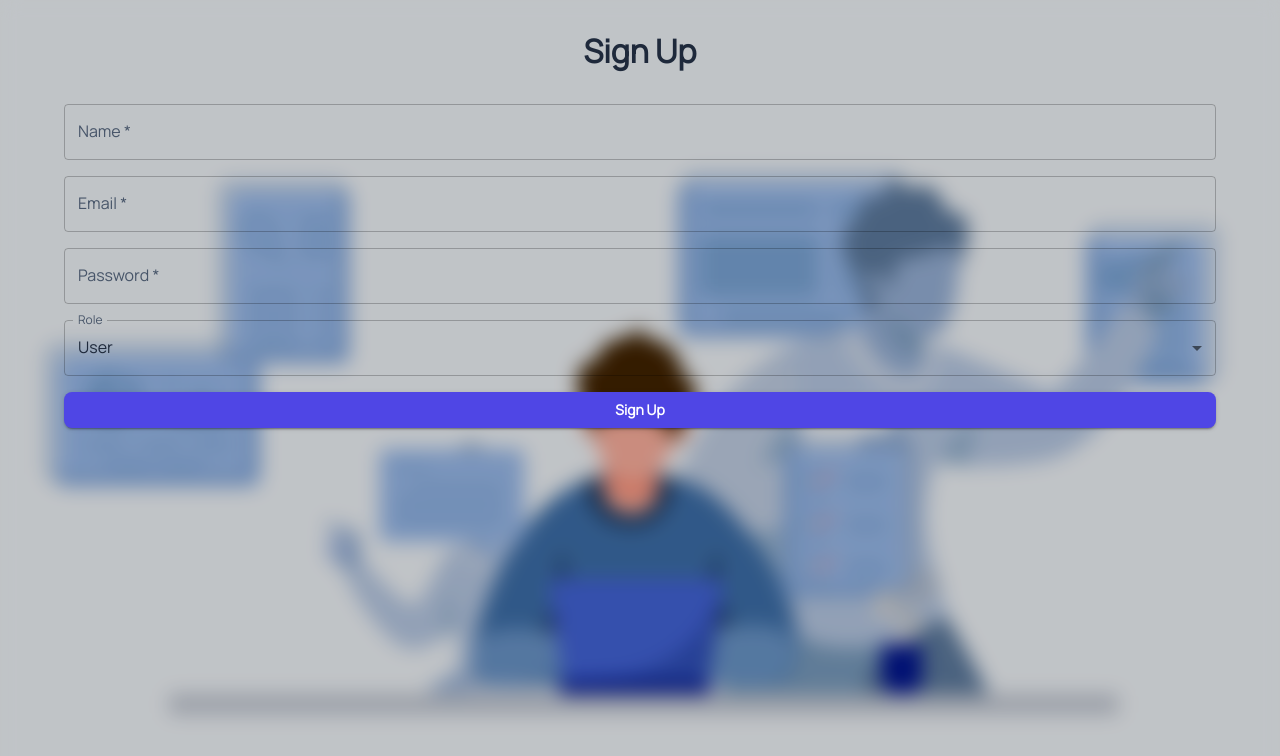
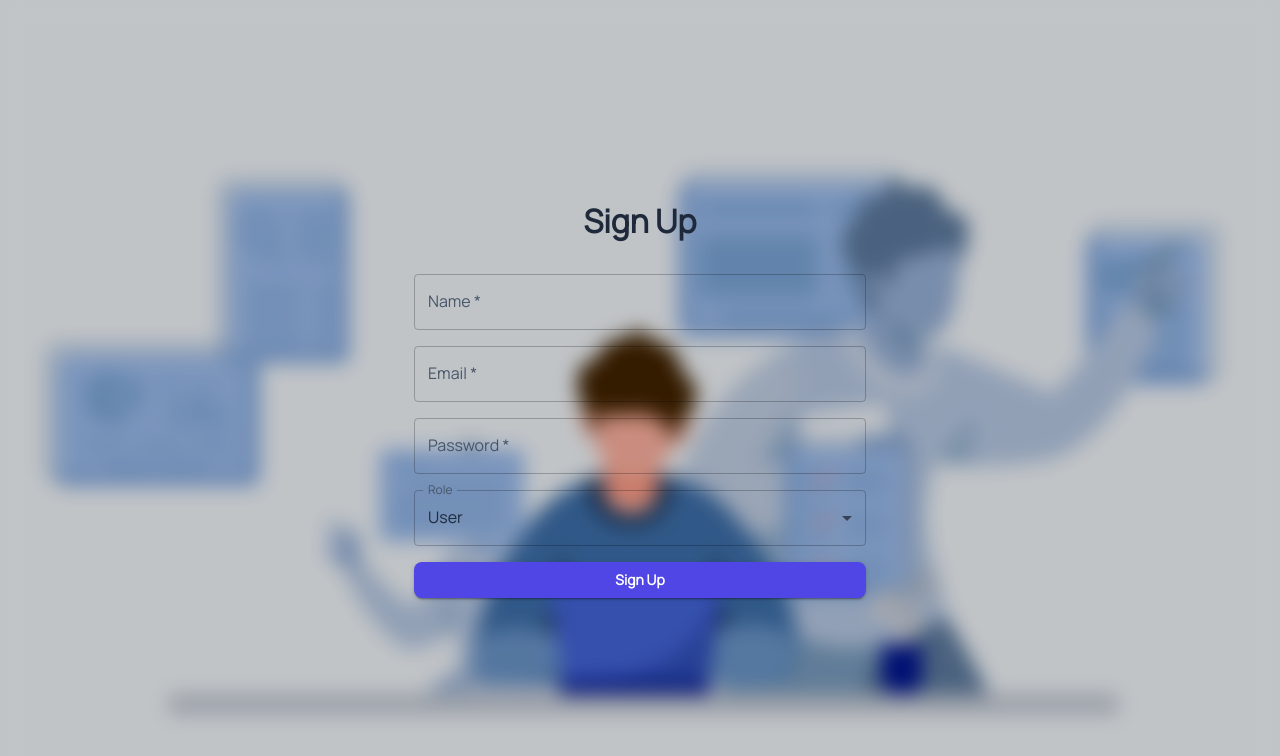
Before and after one commit to Sahil-1827/task-management-system-frontend, a React (Vite) app: page /signup in a window 1280 px wide. Shown: the top 756 px of the page. Built offline with nearby package versions, Linux system fonts and the light colour scheme.

Commit message:
login sign up ui fixed

```diff
--- a/src/pages/Login.jsx
+++ b/src/pages/Login.jsx
@@ -46,7 +46,7 @@ export default function Login() {
   }
 
   return (
-    <Container sx={{ py: 4, maxWidth: "400px" }}>
+    <Container sx={{ maxWidth: '500px !important', my: 'auto' }}>
       <Typography variant="h4" sx={{ mb: 4, textAlign: "center" }}>
         Login
       </Typography>
--- a/src/pages/Signup.jsx
+++ b/src/pages/Signup.jsx
@@ -56,7 +56,7 @@ export default function SignUp() {
   }
 
   return (
-    <Container sx={{ py: 4, maxWidth: '400px' }}>
+    <Container sx={{ maxWidth: '500px !important', my: 'auto' }}>
       <Typography variant="h4" sx={{ mb: 4, textAlign: 'center' }}>
         Sign Up
       </Typography>
```
